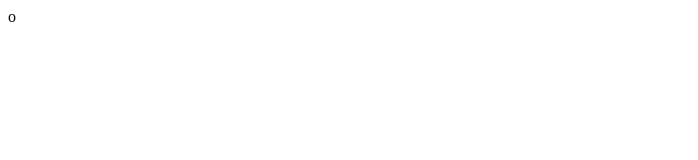
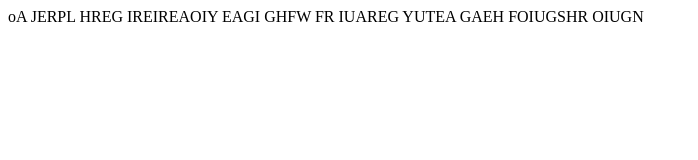
Before and after one commit to CarolCorreia02/Projetos, a plain HTML site: page projeto1/index.html in a window 1280 px wide. Shown: the whole page, without its empty margins (0-698 px from the left). Drawn offline with Linux system fonts and the light colour scheme.

Commit message:
primeiro commit

```diff
--- a/projeto1/index.html
+++ b/projeto1/index.html
@@ -6,6 +6,6 @@
     <title>Document</title>
 </head>
 <body>
-    o
+    oA JERPL HREG IREIREAOIY EAGI GHFW FR IUAREG YUTEA GAEH FOIUGSHR OIUGN
 </body>
 </html>
```
